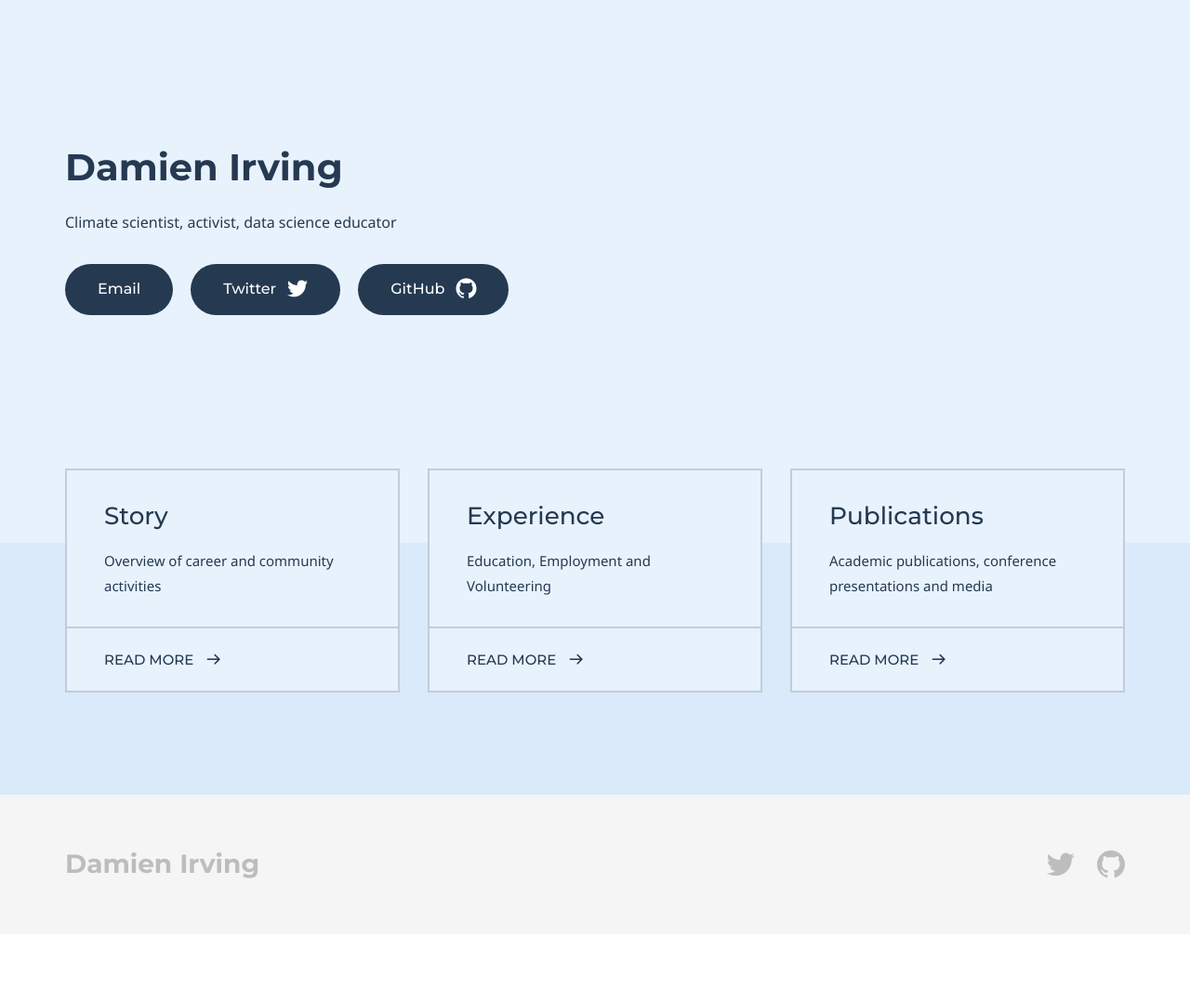
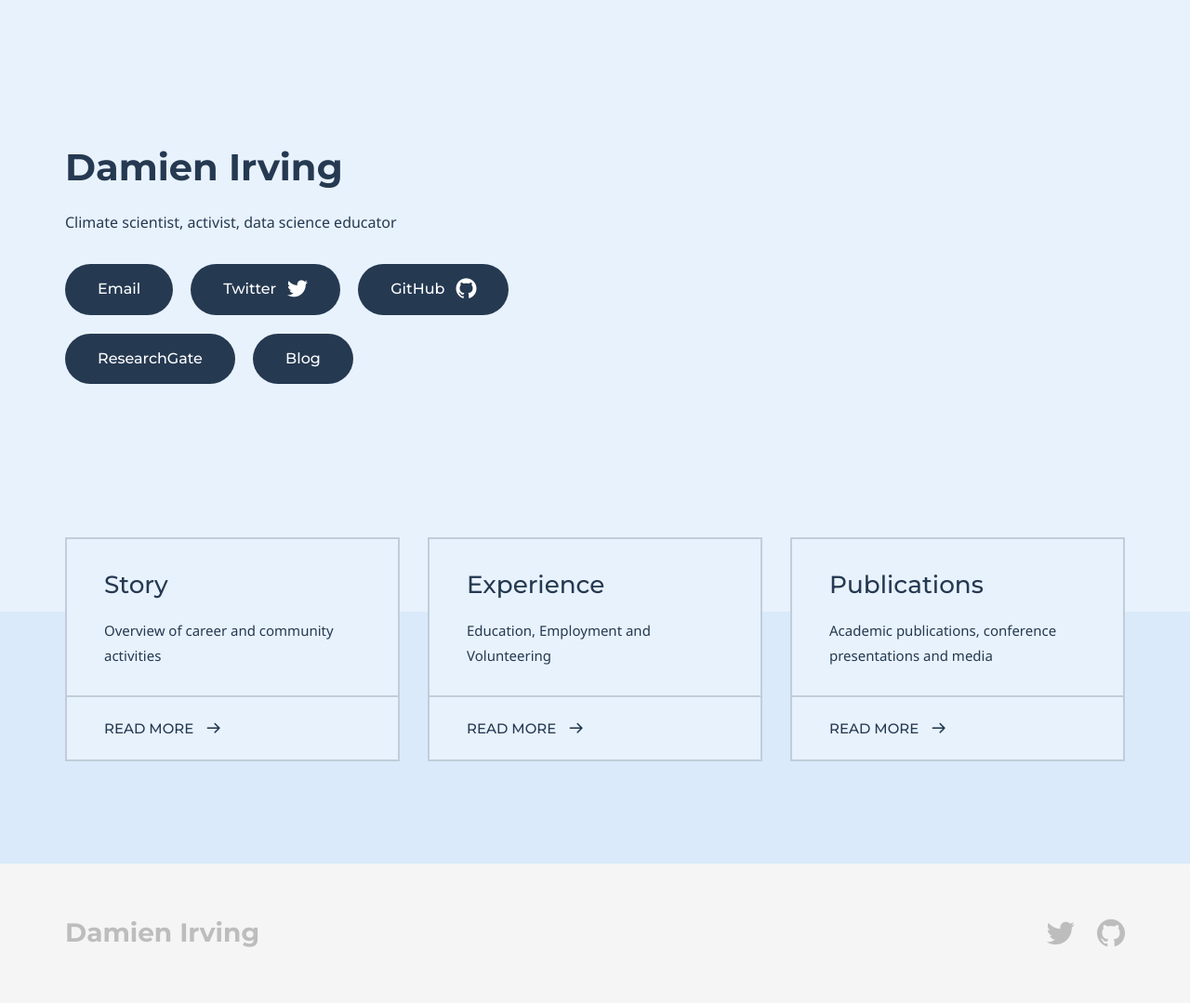
Before and after one commit to DamienIrving/damienirving.github.io, a Jekyll site: the page built from index.md, in a window 1280 px wide. Shown: the whole page at 93% size. Built offline with Jekyll 4.4.1, drawn with Linux system fonts in a browser that asks for light colours; some web fonts are replaced; before the commit the page ends 1005 px from its top, so only the background shows below that.

Commit message:
Added ResearchGate and blog

```diff
--- a/index.md
+++ b/index.md
@@ -18,6 +18,12 @@ buttons:
       icon: github
       url: 'https://github.com/DamienIrving'
       external_url: true
+    - content: ResearchGate
+      url: 'https://www.researchgate.net/profile/Damien_Irving'
+      external_url: true
+    - content: Blog
+      url: 'https://drclimate.wordpress.com/'
+      external_url: true
 
 # Grid navigation
 grid_navigation:
```
